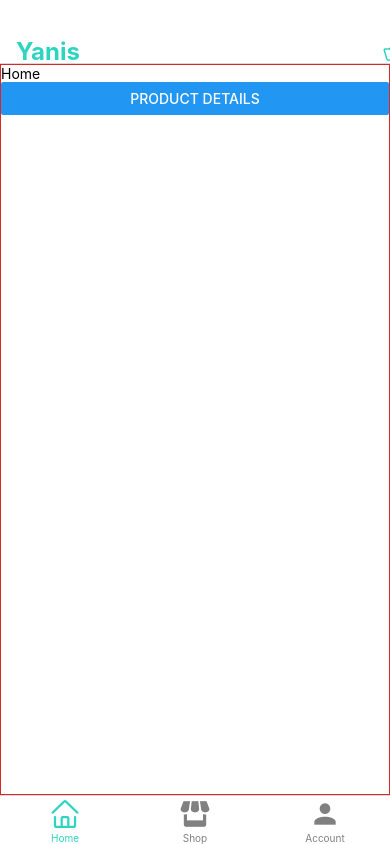
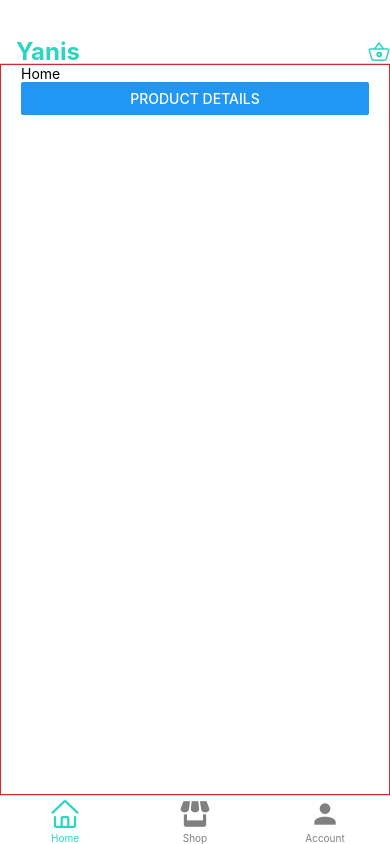
Before and after one commit to Yanis540/REACT-NATIVE-E-COMMERCE, a React Native app in the folder frontend/: screen /HomeScreen in a window 390 px wide. Built offline with nearby package versions, Linux system fonts and the light colour scheme.

Commit message:
nesting navigators

```diff
--- a/frontend/src/routes/Stacks/Home/Header/HomeHeader.tsx
+++ b/frontend/src/routes/Stacks/Home/Header/HomeHeader.tsx
@@ -6,7 +6,7 @@ import { Ionicons , AntDesign } from '@expo/vector-icons';
 function HomeHeader({navigation,route}:HomeNavigationHeaderProps) {
     const ScreenWidth = Dimensions.get('window').width;
     return (
-        <View style={{width:ScreenWidth-20}} className="mt-[40px] flex-1 flex  flex-row items-center gap-[5px] w-screen h-full ">
+        <View style={{width:ScreenWidth-20}} className="mt-[40px]  flex-1 flex  flex-row items-center gap-[5px] w-screen h-full ">
             {
                 route.name == "HomeScreen" ? (
 
@@ -19,7 +19,7 @@ function HomeHeader({navigation,route}:HomeNavigationHeaderProps) {
             }
             {
                 route.name != "BasketScreen"&& (
-                    <TouchableOpacity onPress={()=>navigation.navigate("BasketScreen")}>
+                    <TouchableOpacity onPress={()=>navigation.navigate("BasketScreen")} className="mr-[15px]">
                         <Ionicons name="basket-outline" size={24} color="rgba(45, 212, 191,1)" />
                     </TouchableOpacity>
                 )
--- a/frontend/src/routes/TabNavigator.tsx
+++ b/frontend/src/routes/TabNavigator.tsx
@@ -9,13 +9,13 @@ interface NavigationProps {
 
 };
 
-export type NavigatorStackList ={
+export type NavigatorTabList ={
     Home : undefined
     Shop : undefined
     Account:undefined
 }
 
-const Tab = createBottomTabNavigator<NavigatorStackList>();
+const Tab = createBottomTabNavigator<NavigatorTabList>();
 
 function Navigation({}:NavigationProps) {
     const ScreenWidth = Dimensions.get('window').width;
--- a/frontend/src/routes/types.ts
+++ b/frontend/src/routes/types.ts
@@ -1,14 +1,20 @@
 import type { StackScreenProps } from '@react-navigation/stack';
+import type { CompositeScreenProps } from '@react-navigation/native';
+import type { BottomTabScreenProps } from '@react-navigation/bottom-tabs';
 import { HomeStackList } from './Stacks/Home/HomeStack';
 import { ShopStackList } from './Stacks/Shop/ShopStack';
 import { AccountStackList } from './Stacks/AccountStack';
+import { NavigatorTabList } from './TabNavigator';
 
 //!##################### Home #####################
 export type HomeNavigationHeaderProps =
     StackScreenProps<HomeStackList,"HomeScreen"|"BasketScreen"|"ProductDetailsScreen">
 
 export type HomeProps =
-    StackScreenProps<HomeStackList,"HomeScreen">
+    CompositeScreenProps<
+        BottomTabScreenProps<NavigatorTabList>,
+        StackScreenProps<HomeStackList,"HomeScreen">
+    >
 
 
 //!##################### Shop #####################
@@ -16,7 +22,10 @@ export type HomeProps =
 export type ShopNavigationHeaderProps =
     StackScreenProps<ShopStackList,"ShopScreen"|"BasketScreen"|"ProductDetailsScreen">
 export type ShopProps =
-    StackScreenProps<ShopStackList,"ShopScreen">
+        CompositeScreenProps<
+            BottomTabScreenProps<NavigatorTabList>,
+            StackScreenProps<ShopStackList,"ShopScreen">
+        >
 
 
 //!##################### Account #####################
--- a/frontend/src/screen/Home/Home.tsx
+++ b/frontend/src/screen/Home/Home.tsx
@@ -6,7 +6,7 @@ import { Text, View , Button} from 'react-native'
 
 function Home({navigation}:HomeProps) {
     return (
-        <View className='flex-1 flex border-[1px] border-red-600 text-teal-400 bg-white'>
+        <View className='flex-1 flex px-5 border border-red-600 text-teal-400  bg-white'>
            <Text>Home</Text>
            <Button
                 title="Product Details"
```
